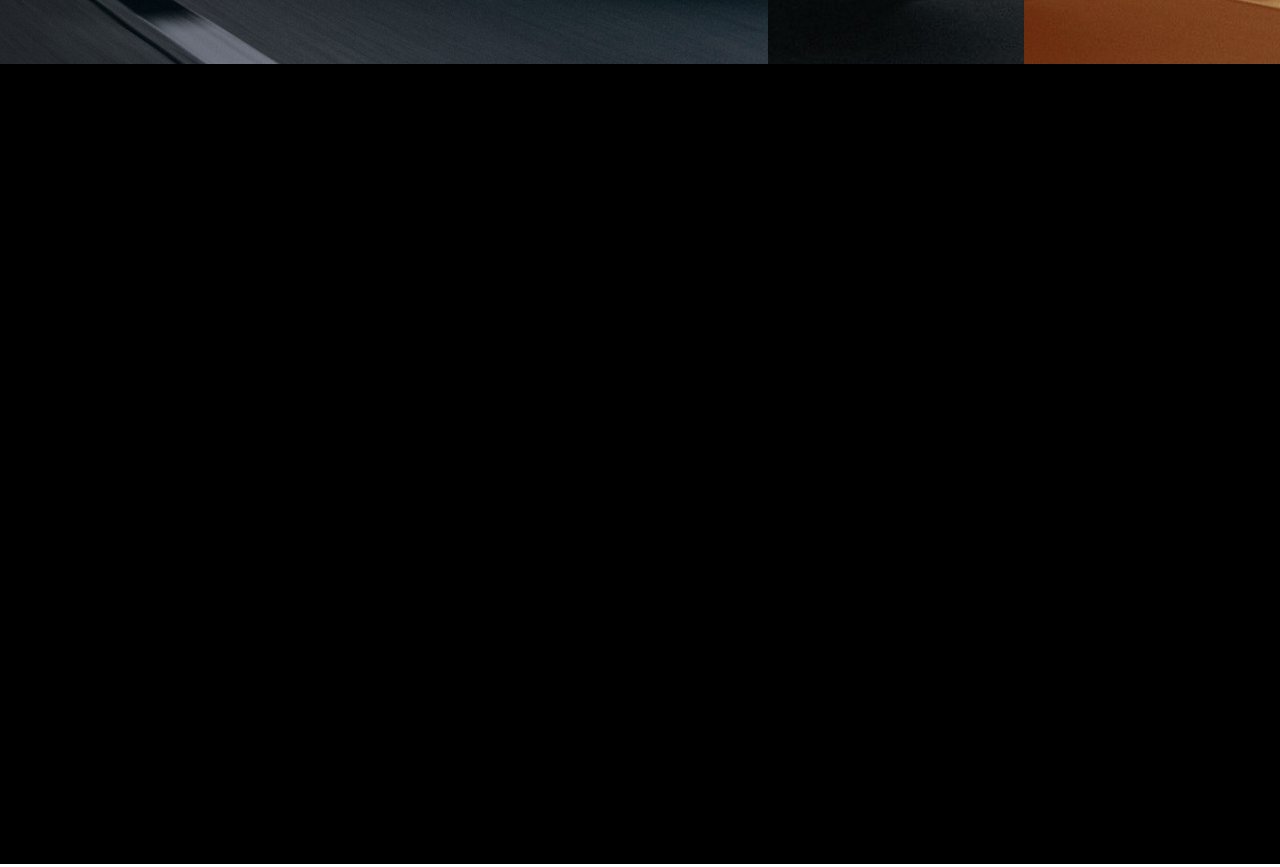
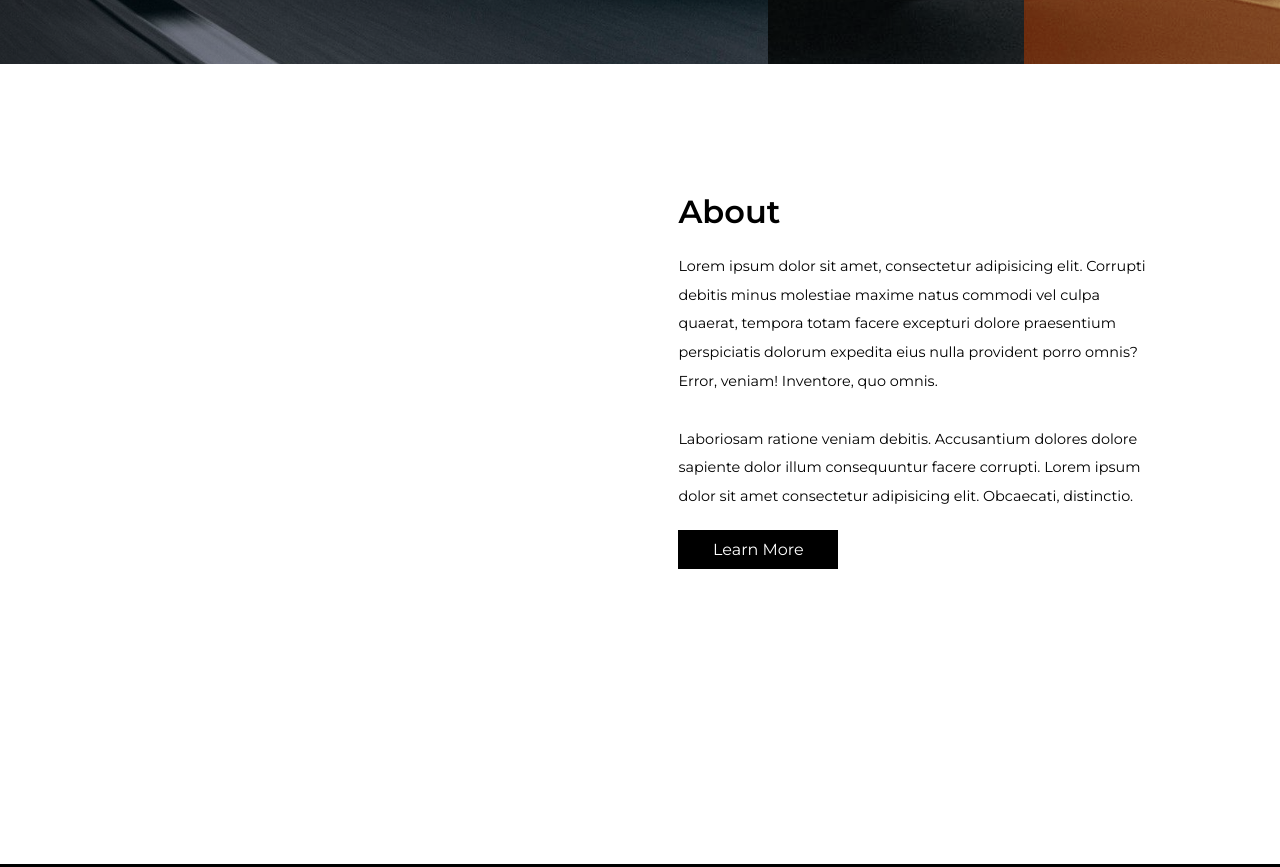
Before and after one commit to Jaybee4real/Three-js, a plain HTML site: page index.html in a window 1280 px wide. Shown: the part 696-1563 px from the top of the page. Drawn offline with Linux system fonts and the light colour scheme; no server answers.

Commit message:
_made about section

```diff
--- a/css/styles.scss
+++ b/css/styles.scss
@@ -131,3 +131,49 @@ a {
     font-size: 1.3rem;
   }
 }
+
+.section-2 {
+  height: 100vh;
+  background-color: white;
+  display: flex;
+  padding-top: 10%;
+
+  .left-side {
+    width: 43%;
+
+
+  }
+
+  .right-side {
+    width: 57%;
+    display: flex;
+    flex-direction: column;
+    padding: 0 10%;
+
+    h2 {
+      text-align: left;
+      font-family: montserrat, sans-serif;
+      font-size: 2rem;
+      margin-bottom: 1.3rem;
+    }
+
+    p {
+      line-height: 2;
+      font-family: montserrat, sans-serif;
+      font-size: 0.9rem;
+      font-weight: 400;
+    }
+
+    .btn {
+      width: 10rem;
+      background-color: black;
+      color: white;
+      border: 2px solid black;
+      padding: 0.5rem 0;
+      text-align: center;
+      font-family: montserrat, sans-serif;
+      margin-top: 1.2rem;
+      cursor: pointer;
+    }
+  }
+}
--- a/index.html
+++ b/index.html
@@ -35,6 +35,25 @@
       </div>
     </section>
 
+    <section class="section-2 about-section">
+      <div class="left-side"></div>
+      <div class="right-side">
+        <h2 class="section-title">About</h2>
+        <p>
+          Lorem ipsum dolor sit amet, consectetur adipisicing elit. Corrupti
+          debitis minus molestiae maxime natus commodi vel culpa quaerat,
+          tempora totam facere excepturi dolore praesentium perspiciatis dolorum
+          expedita eius nulla provident porro omnis? Error, veniam! Inventore,
+          quo omnis.
+          <br />
+          <br />
+          Laboriosam ratione veniam debitis. Accusantium dolores dolore sapiente
+          dolor illum consequuntur facere corrupti. Lorem ipsum dolor sit amet
+          consectetur adipisicing elit. Obcaecati, distinctio.
+        </p>
+        <div class="btn">Learn More</div>
+      </div>
+    </section>
 
     <section class="section-3 car-section"></section>
     <script src="js/three.min.js"></script>
```
Also changed, not shown: css/styles.css, 1 other file.
